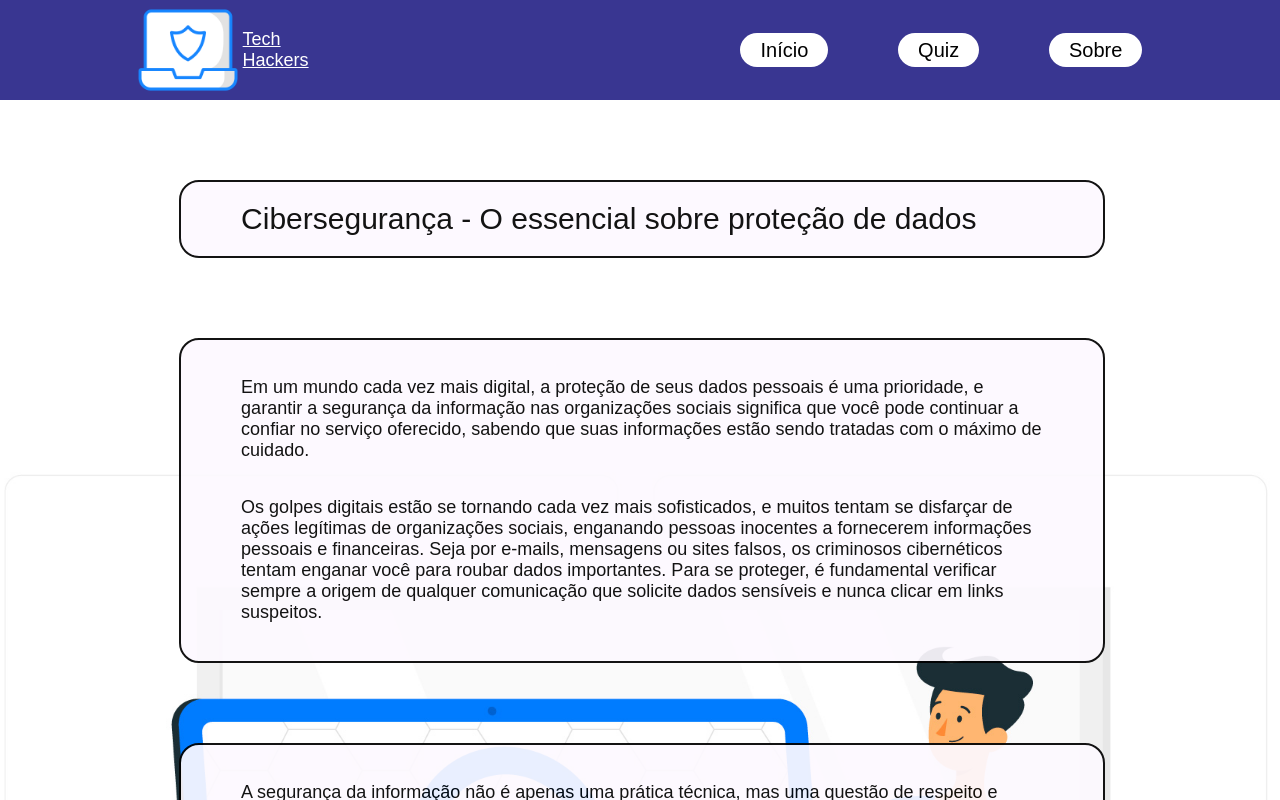
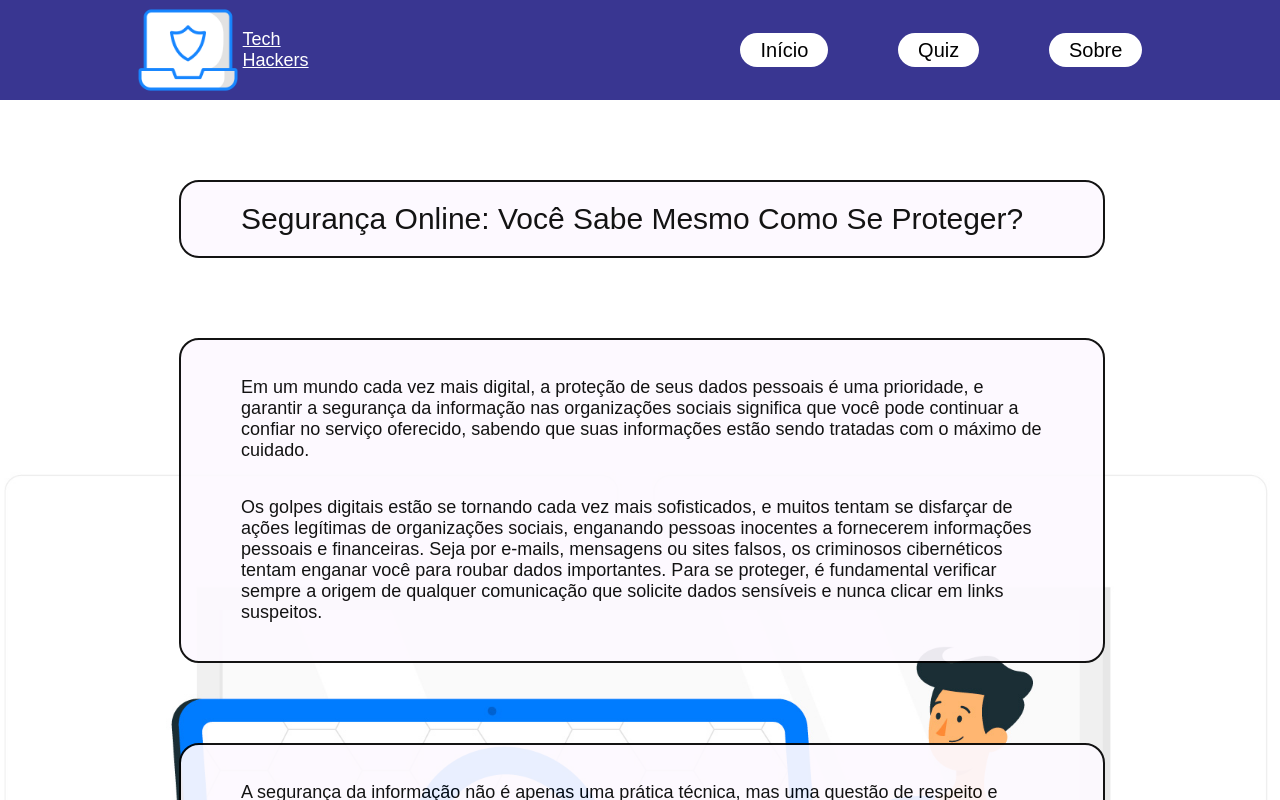
Before and after one commit to Robert-025/Pex-UniDrummond-5, a React (Create React App) app: page / in a window 1280 px wide. Shown: the top 800 px of the page. Built offline with nearby package versions, Linux system fonts and the light colour scheme.

Commit message:
titulo mudado

```diff
--- a/src/components/App.js
+++ b/src/components/App.js
@@ -19,7 +19,7 @@ export default function App() {
         <div className="content">
           <div className="conteudo-titulo">
             <div className="titulo">
-              <h1>Cibersegurança - O essencial sobre proteção de dados</h1>
+              <h1>Segurança Online: Você Sabe Mesmo Como Se Proteger?</h1>
             </div>
           </div>
           <div className="conteudo-dados">
```
